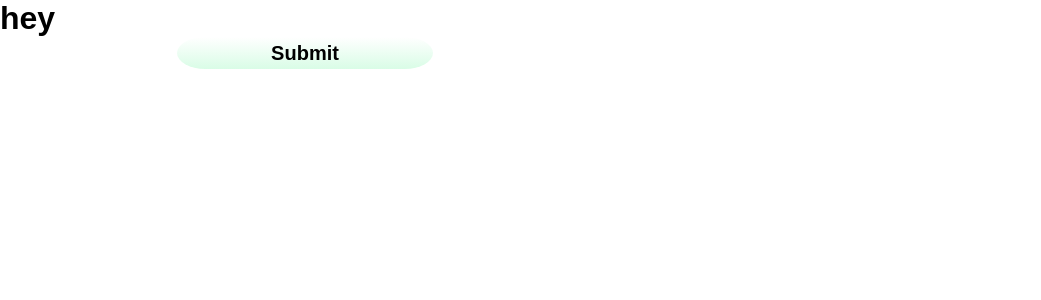
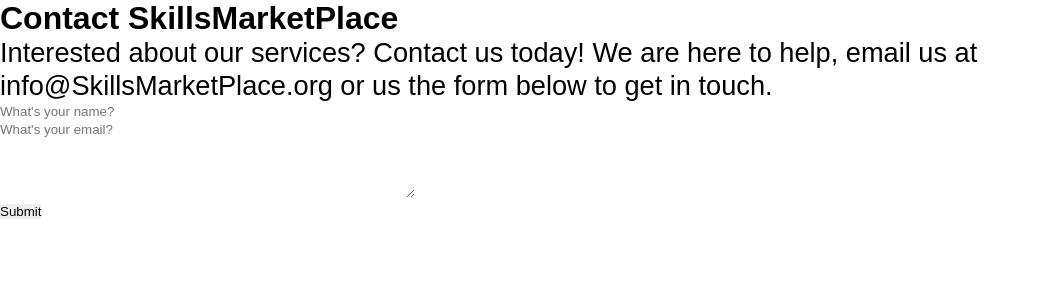
Before and after one commit to zeinabfarag-zz/prepr, a React (Create React App) app in the folder client/: page /prepr/contact in a window 1280 px wide. Shown: the top 300 px of the page, without its empty margins (0-1041 px from the left). Built offline with nearby package versions, Linux system fonts and the light colour scheme.

Commit message:
fixed form

```diff
--- a/client/src/Contact.js
+++ b/client/src/Contact.js
@@ -1,13 +1,27 @@
 import React from "react";
 
 const Contact = () => {
-    return(
-        <div>
-            <h1>hey</h1>
-            <input type ="text"></input>
-            <input type="submit" className="submit-btn" value="Submit"/>
-        </div>
-    );
+  return (
+    <div className="contact-container">
+      <form action="mailto:SkillsMarketPlace.org" method="post">
+        <h1>Contact SkillsMarketPlace</h1>
+        <p>
+          Interested about our services? Contact us today! We are here to help,
+          email us at info@SkillsMarketPlace.org or us the form below to get in
+          touch.
+        </p>
+        <hr />
+        <input type="text" placeholder="What's your name?"></input>
+        <br></br>
+        <input type="text" placeholder="What's your email?"></input>
+        <br></br>
+        <textarea rows="4" cols="50"></textarea>
+        <br></br>
+        {/* <input type="submit" className="submit-btn" value="Submit"/> */}
+        <button type="submit">Submit</button>
+      </form>
+    </div>
+  );
 };
 
 export default Contact;
```
